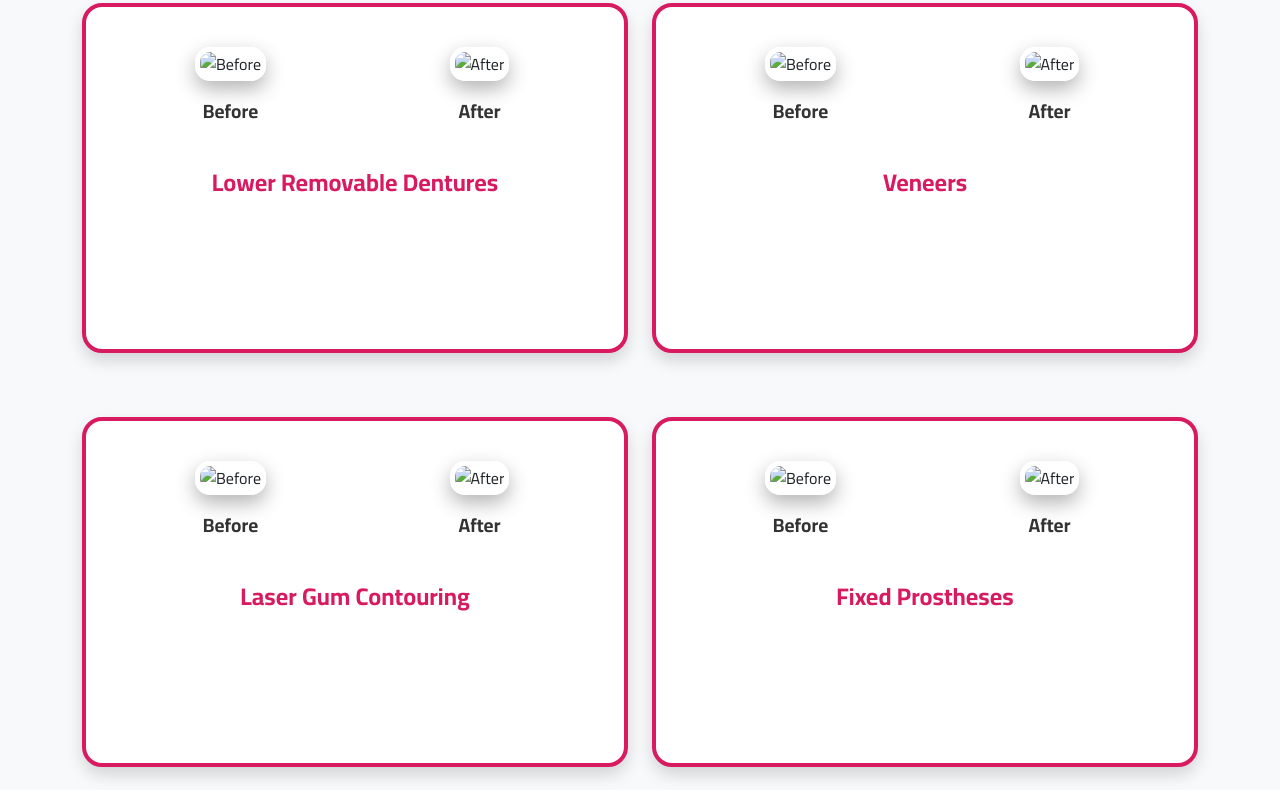
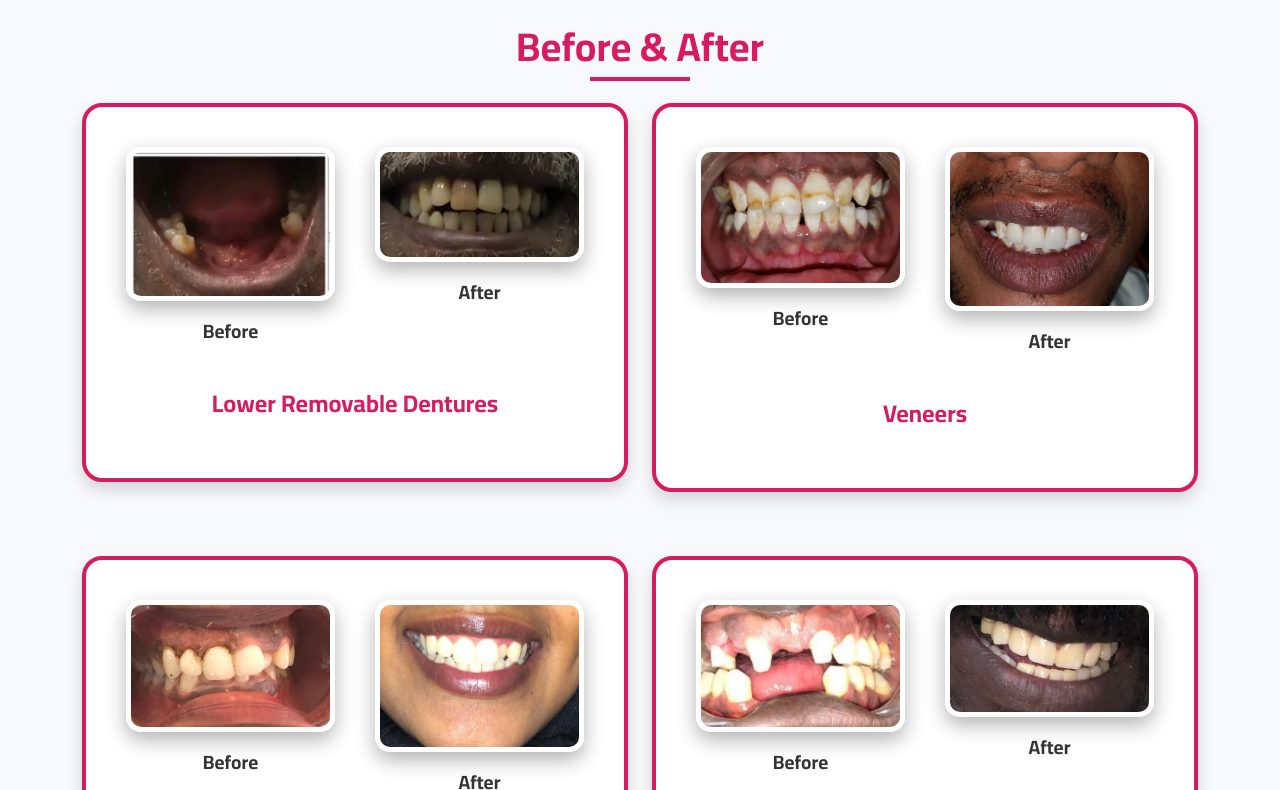
Before and after one commit to dr-sara/-Dentist, a plain HTML site: page index_en.html in a window 1280 px wide. Shown: the part 705-1495 px from the top of the page. Drawn offline with nearby package versions, Linux system fonts and the light colour scheme.

Commit message:
Update index_en.html

```diff
--- a/index_en.html
+++ b/index_en.html
@@ -263,7 +263,7 @@
             <h2 class="section-title">About Dr. Sarah</h2>
             <div class="row align-items-center">
                 <div class="col-md-4 text-center">
-                    <img src="im/5816593395324405089.jpg" alt="Dr. Sarah" class="rounded-circle img-fluid shadow" style="max-width: 250px;">
+                    <img src="5816593395324405089.jpg" alt="Dr. Sarah" class="rounded-circle img-fluid shadow" style="max-width: 250px;">
                 </div>
                 <div class="col-md-8">
                     <p class="text-muted lead">
@@ -285,11 +285,11 @@
                     <div class="before-after-card shadow">
                         <div class="image-container">
                             <div>
-                                <img src="im/5821120157710403723.jpg" alt="Before">
+                                <img src="5821120157710403723.jpg" alt="Before">
                                 <p>Before</p>
                             </div>
                             <div>
-                                <img src="im/5821120157710403724.jpg" alt="After">
+                                <img src="5821120157710403724.jpg" alt="After">
                                 <p>After</p>
                             </div>
                         </div>
@@ -302,11 +302,11 @@
                     <div class="before-after-card shadow">
                         <div class="image-container">
                             <div>
-                                <img src="im/5816593395324405075.jpg" alt="Before">
+                                <img src="5816593395324405075.jpg" alt="Before">
                                 <p>Before</p>
                             </div>
                             <div>
-                                <img src="im/5816593395324405079.jpg" alt="After">
+                                <img src="5816593395324405079.jpg" alt="After">
                                 <p>After</p>
                             </div>
                         </div>
@@ -319,11 +319,11 @@
                     <div class="before-after-card shadow">
                         <div class="image-container">
                             <div>
-                                <img src="im/5821120157710403705.jpg" alt="Before">
+                                <img src="5821120157710403705.jpg" alt="Before">
                                 <p>Before</p>
                             </div>
                             <div>
-                                <img src="im/5821120157710403704.jpg" alt="After">
+                                <img src="5821120157710403704.jpg" alt="After">
                                 <p>After</p>
                             </div>
                         </div>
@@ -336,11 +336,11 @@
                     <div class="before-after-card shadow">
                         <div class="image-container">
                             <div>
-                                <img src="im/5821120157710403706.jpg" alt="Before">
+                                <img src="5821120157710403706.jpg" alt="Before">
                                 <p>Before</p>
                             </div>
                             <div>
-                                <img src="im/5821120157710403707.jpg" alt="After">
+                                <img src="5821120157710403707.jpg" alt="After">
                                 <p>After</p>
                             </div>
                         </div>
@@ -407,7 +407,7 @@
     <!-- Footer -->
     <footer>
         <div class="container">
-            <p>© 2025 Dr. Sarah Aboud. All rights reserved.</p>
+            <p>© 2025 Dr. Sara Aboud. All rights reserved.</p>
         </div>
     </footer>
 
```
